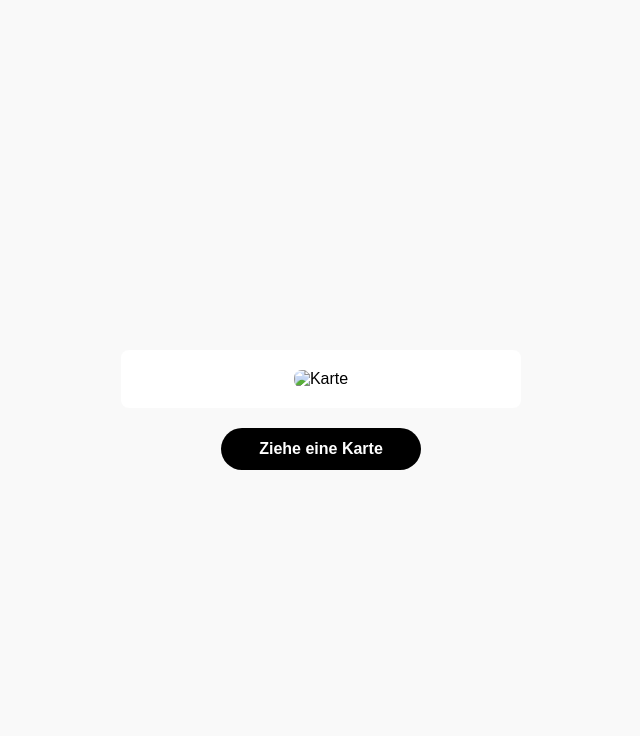
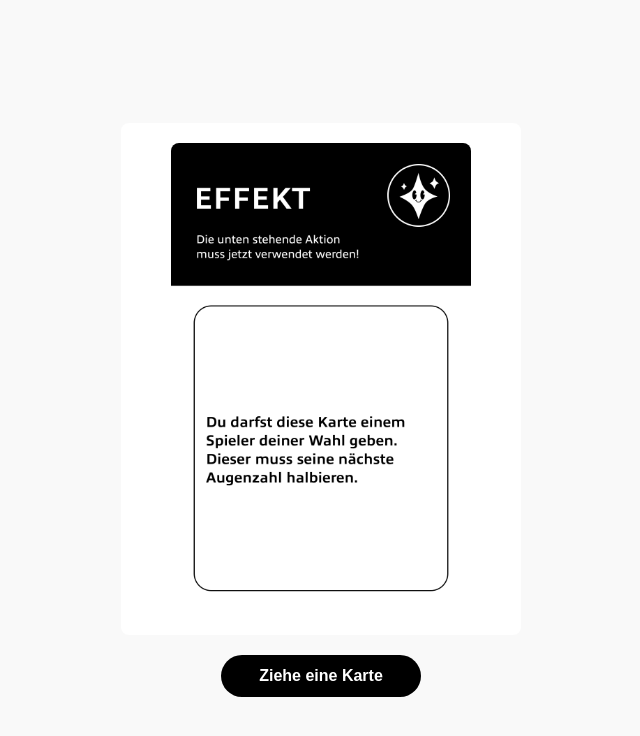
Before and after one commit to Cr3wC3/TheCr3w-Game, a plain HTML site: page index.html in a window 1280 px wide. Shown: the whole page, without its empty margins (319-959 px from the left). Drawn offline with Linux system fonts and the light colour scheme.

Commit message:
Update index.html

```diff
--- a/index.html
+++ b/index.html
@@ -11,7 +11,7 @@
 <!-- Kartenanzeige -->
 <div class="card">
 <!-- Bild der Karte -->
-<img id="card-image" src="img/card1.png" alt="Karte" class="card-image">
+<img id="card-image" src="img/1.png" alt="Karte" class="card-image">
 </div>
 
         <!-- Button zum Ziehen einer Karte -->
```
